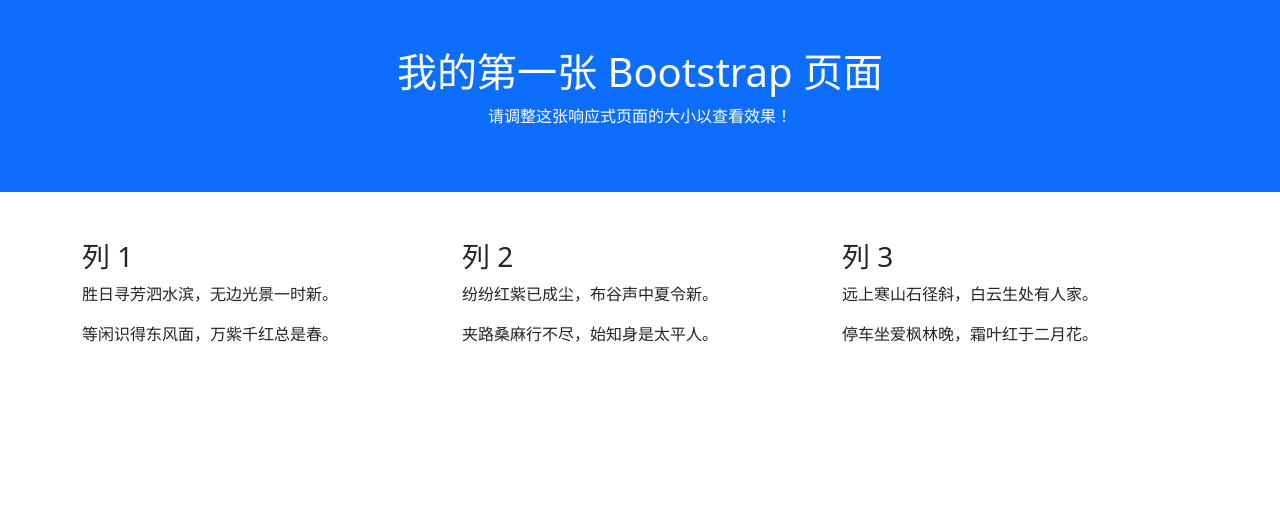
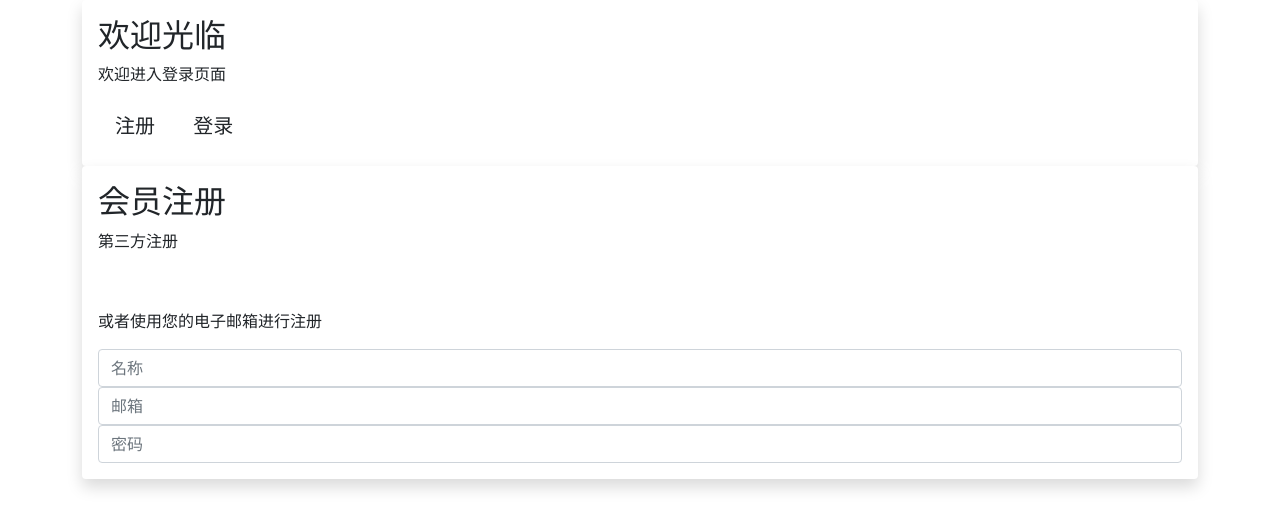
Before and after one commit to RaphaelNY/FFinancialSystem-Docker, a Django app: page /accounting/ in a window 1280 px wide. Shown: the top 529 px of the page. Run offline with Django 3.2, Linux system fonts and the light colour scheme.

Commit message:
测试登录界面 (#1)
测试pr

```diff
--- a/templates/accounting/index.html
+++ b/templates/accounting/index.html
@@ -1,38 +1,49 @@
 <!DOCTYPE html>
 <html lang="en">
 <head>
-  <title>Bootstrap 5 实例</title>
+  <title>login && sign up</title>
   <meta charset="utf-8">
   <meta name="viewport" content="width=device-width, initial-scale=1">
   <link href="https://cdn.jsdelivr.net/npm/bootstrap@5.1.2/dist/css/bootstrap.min.css" rel="stylesheet">
-  <script src="https://cdn.jsdelivr.net/npm/bootstrap@5.1.2/dist/js/bootstrap.bundle.min.js"></script>
+  <link herf="https://cdn.jsdelivr.net/npm/bootstrap@5.1.2/dist/css/all.min.css" rel="stylesheet">
+  <link herf="css/xm.css" rel="stylesheet">
+
 </head>
 <body>
 
-<div class="container-fluid p-5 bg-primary text-white text-center">
-  <h1>我的第一张 Bootstrap 页面</h1>
-  <p>请调整这张响应式页面的大小以查看效果！</p>
-</div>
+<div class="container">
+    <div class="card-wrap">
+        <div class="card border-0 shadow card-welcome is-show" id="welcome">
+            <div class="card-body">
+                <h2 class="card-title">欢迎光临</h2>
+                <p>欢迎进入登录页面</p>
+                <div class="btn-wrap">
+                    <a class="btn btn-lg btn-register js-btn" data-target="register">注册</a>
+                    <a class="btn btn-lg btn-login js-btn" data-target="login">登录</a>
+                </div>
+            </div>
+        </div>
 
-<div class="container mt-5">
-  <div class="row">
-    <div class="col-sm-4">
-      <h3>列 1</h3>
-      <p>胜日寻芳泗水滨，无边光景一时新。</p>
-      <p>等闲识得东风面，万紫千红总是春。</p>
-    </div>
-    <div class="col-sm-4">
-      <h3>列 2</h3>
-      <p>纷纷红紫已成尘，布谷声中夏令新。</p>
-      <p>夹路桑麻行不尽，始知身是太平人。</p>
-    </div>
-    <div class="col-sm-4">
-      <h3>列 3</h3>
-      <p>远上寒山石径斜，白云生处有人家。</p>
-      <p>停车坐爱枫林晚，霜叶红于二月花。</p>
-    </div>
-  </div>
-</div>
-
+<div class="card border-0 shadow card-register" id="register">
+            <div class="card-body">
+                <h2 class="card-title">会员注册</h2>
+                <p class="card-text">第三方注册</p>
+                <p class="badge-wrap">
+                    <a class="badge"><i class="fab fa-facebook-f"></i></a>
+                    <a class="badge"><i class="fab fa-google"></i></a>
+                    <a class="badge"><i class="fab fa-twitter"></i></a>
+                    <a class="badge"><i class="fab fa-github"></i></a>
+                </p>
+                <p>或者使用您的电子邮箱进行注册</p>
+                <form>
+                    <div class="form-group">
+                        <input class="form-control" type="text" placeholder="名称" required="required">
+                    </div>
+                    <div class="form-group">
+                        <input class="form-control" type="email" placeholder="邮箱" required="required">
+                    </div>
+                    <div class="form-group">
+                        <input class="form-control" type="password" placeholder="密码" required="required">
+                    </div>
 </body>
 </html>
```
